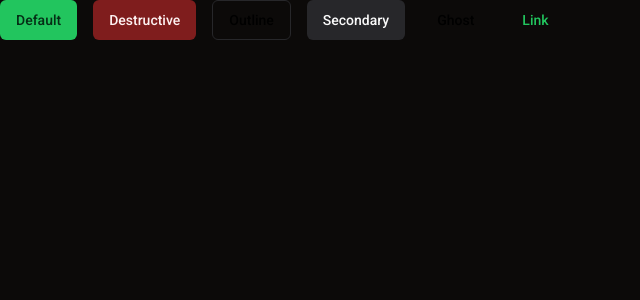
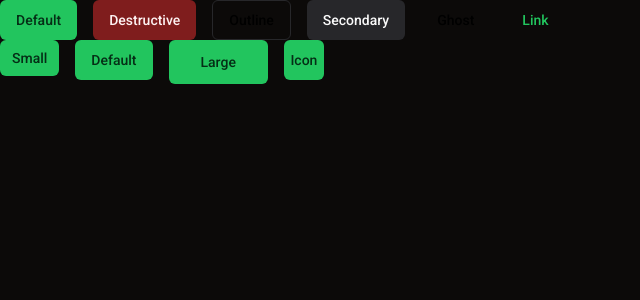
Before and after one commit to shahiutsav/cv-generator, a React (Vite) app: page / in a window 1280 px wide. Shown: the top 300 px of the page, without its empty margins (0-640 px from the left). Built offline with nearby package versions, Linux system fonts and the light colour scheme.

Commit message:
Update buttons to have sizes

```diff
--- a/src/App.jsx
+++ b/src/App.jsx
@@ -63,6 +63,7 @@ function App() {
   };
 
   return (
+    <div>
       <div style={{ display: "flex", gap: "16px" }}>
         <Button>Default</Button>
         <Button variant="destructive">Destructive</Button>
@@ -70,6 +71,13 @@ function App() {
         <Button variant="secondary">Secondary</Button>
         <Button variant="ghost">Ghost</Button>
         <Button variant="link">Link</Button>
+      </div>
+      <div style={{ display: "flex", gap: "16px" }}>
+        <Button size="sm">Small</Button>
+        <Button size="default">Default</Button>
+        <Button size="lg">Large</Button>
+        <Button size="icon">Icon</Button>
+      </div>
     </div>
     // <div>
     //   {/* <div className="input-section">
--- a/src/components/ui/Button/Button.module.css
+++ b/src/components/ui/Button/Button.module.css
@@ -74,5 +74,22 @@
 
 .defaultSize {
   height: 2.5rem;
-  padding: 0.5rem 1rem;
+  padding: 0.5rem 1rem; /* y x */
 }
+
+.smSize {
+  height: 2.25rem;
+  border-radius: 0.375rem;
+  padding: 0rem 0.75rem;
+}
+
+.lgSize {
+  height: 2.75rem;
+  border-radius: 0.375rem;
+  padding: 0rem 2rem;
+}
+
+.iconSize {
+  width: 2.5rem;
+  height: 2.5rem;
+}
```
Lines whose indentation alone changed are shown as unchanged.
